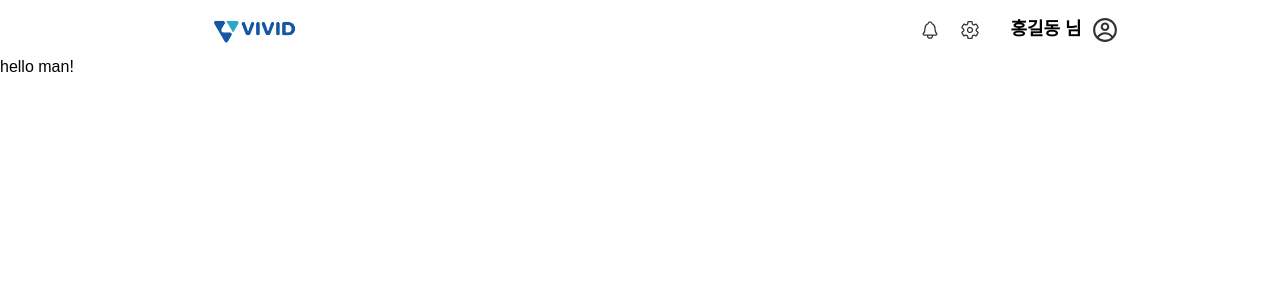
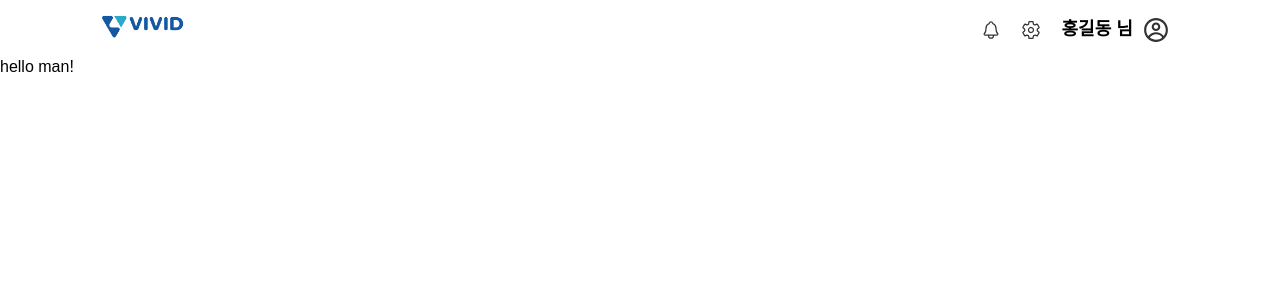
Before and after one commit to 3j-dev/chicplay_web, a React app: page / in a window 1280 px wide. Shown: the top 300 px of the page. Built offline with nearby package versions, Linux system fonts and the light colour scheme.

Commit message:
[Feat] CP-89 logo 간격 수정

```diff
--- a/src/component/Header/index.tsx
+++ b/src/component/Header/index.tsx
@@ -11,9 +11,7 @@ const Header: React.FC = () => {
   return (
     <HeaderContainer>
       <HeaderContentContainer>
-        <HeaderContent onClick={() => navigate('/')}>
-          <Logo src={LogoSrc} />
-        </HeaderContent>
+        <Logo src={LogoSrc} onClick={() => navigate('/')} />
         <HeaderContent>
           <IoNotificationsOutline size={20} color="#333" />
           <IoSettingsOutline size={20} color="#333" />
--- a/src/component/Header/style.ts
+++ b/src/component/Header/style.ts
@@ -11,7 +11,7 @@ const HeaderContainer = styled.div`
 `;
 
 const HeaderContentContainer = styled.div`
-  width: 80%;
+  width: 85%;
   height: 100%;
   display: flex;
   justify-content: space-between;
@@ -19,7 +19,7 @@ const HeaderContentContainer = styled.div`
 `;
 
 const HeaderContent = styled.div`
-  width: 25%;
+  width: 20%;
   height: 100%;
   display: flex;
   flex-content: row;
```
